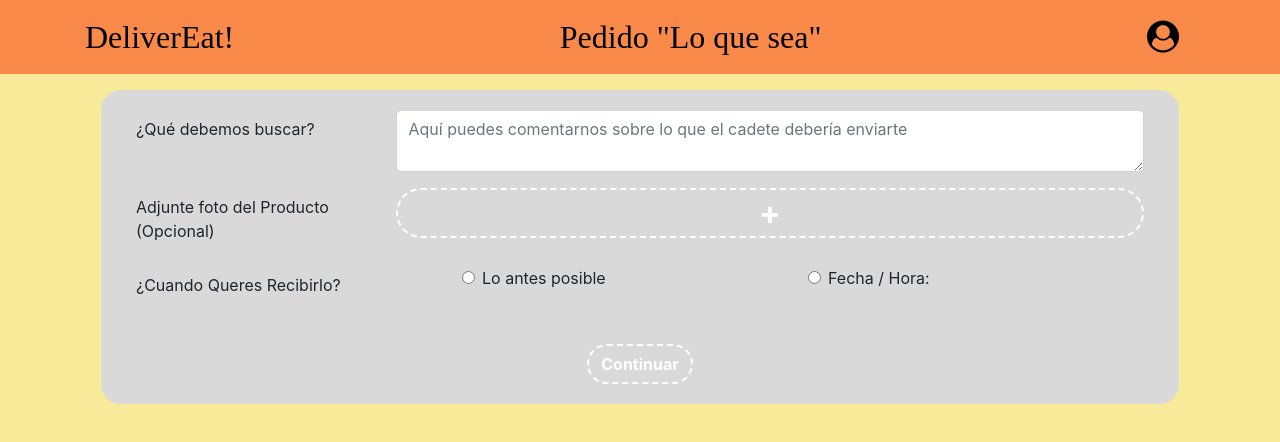
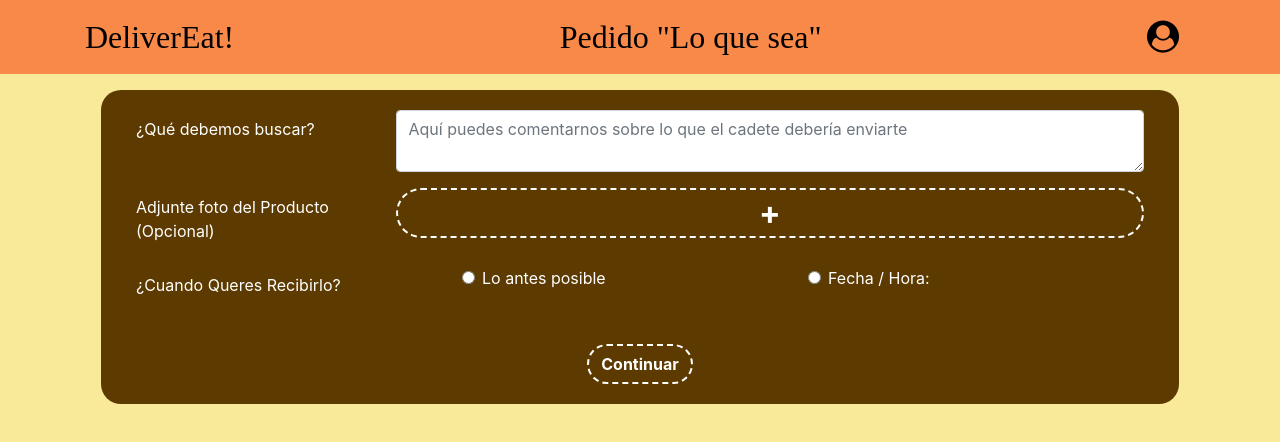
Before and after one commit to Luuzaall/ISW-Grupo2-2022, an Angular app: page / in a window 1280 px wide. Shown: the top 442 px of the page. Built offline with nearby package versions, Linux system fonts and the light colour scheme.

Commit message:
Se termina el css

```diff
--- a/src/app/components/datos-pedido/datos-pedido.component.css
+++ b/src/app/components/datos-pedido/datos-pedido.component.css
@@ -14,7 +14,7 @@ input[type="file"]{
 }
 
 .custom-input-file:hover{
-    background-color: white;
+    background-color: black;
     color: white;
 }
 
@@ -44,7 +44,7 @@ input[type="file"]{
 }
 
 .btn-pink:hover{
-    background-color: white;
+    background-color: black;
     color: #D9D9D9;
 }
 
@@ -60,8 +60,9 @@ input[type="file"]{
 
 .background{
     padding: 20px;
-    background-color: #D9D9D9;
+    background-color: #5D3A00;
     border-radius: 20px;
+    color: white;
 }
 
 .archivo p{
--- a/src/app/components/direcciones/direcciones.component.css
+++ b/src/app/components/direcciones/direcciones.component.css
@@ -1,7 +1,8 @@
 form{
     padding: 20px;
-    background-color: #D9D9D9;
+    background-color: #5D3A00;
     border-radius: 20px;
+    color: white;
 }
 textarea{
     margin-bottom: 1em;
```
